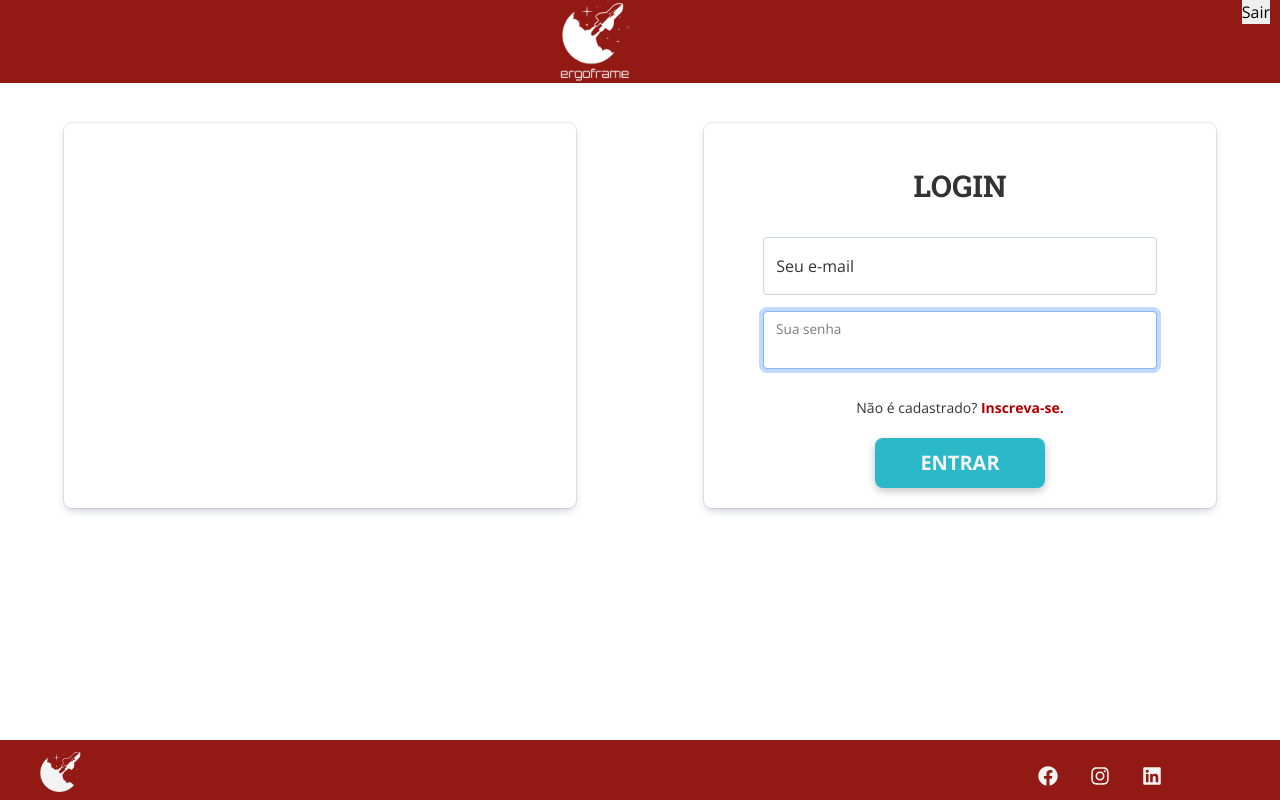
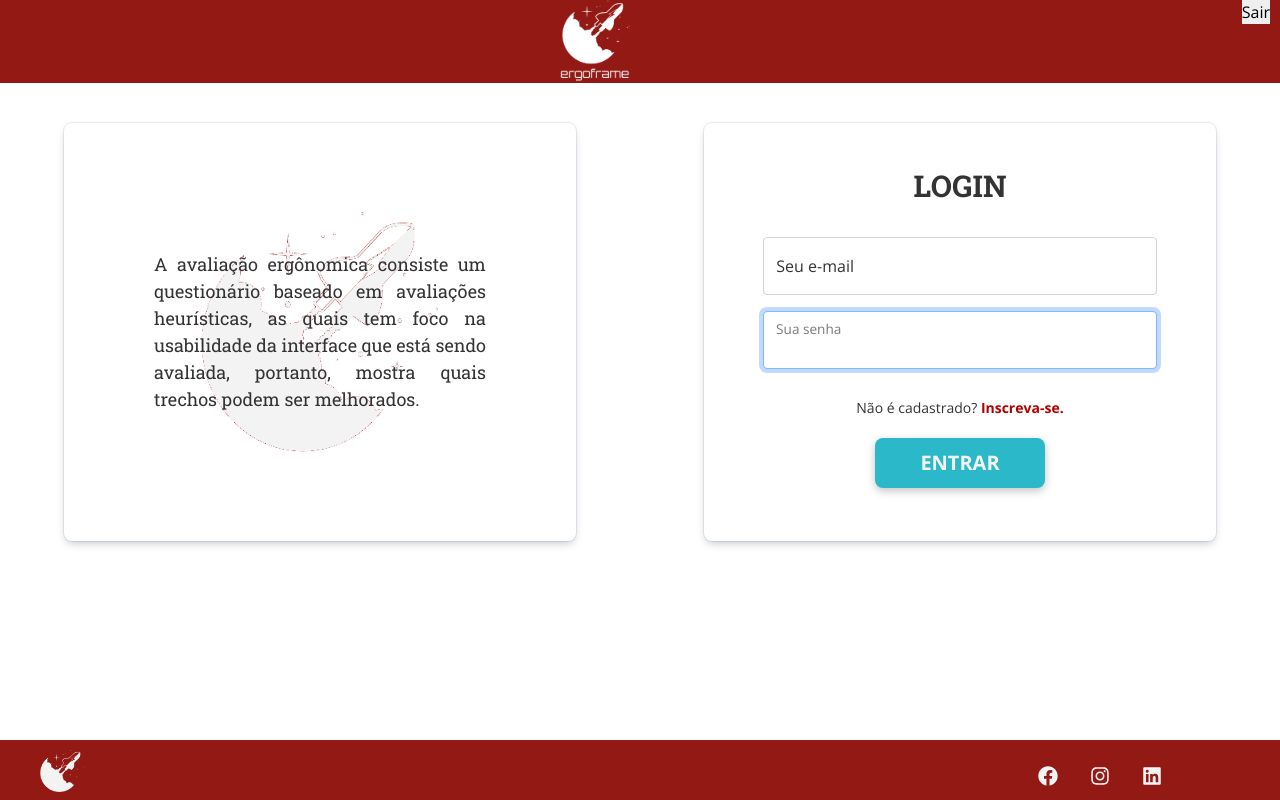
Before and after one commit to murillotlopes/refactory-dsm-ergolist, a React (Create React App) app in the folder front-end/: page / in a window 1280 px wide. Built offline with nearby package versions, Linux system fonts and the light colour scheme.

Commit message:
pequena alteracao carrossel

```diff
--- a/front-end/src/components/Carrossel/index.jsx
+++ b/front-end/src/components/Carrossel/index.jsx
@@ -1,4 +1,4 @@
-import { ContainerCarrossel } from "./style"
+import { BgImage, ContainerCarrossel } from "./style"
 
 import "react-responsive-carousel/lib/styles/carousel.min.css";
 
@@ -8,19 +8,25 @@ import { Carousel } from 'react-responsive-carousel';
 const Carrocel = () => {
     return(
         <ContainerCarrossel>
-            <div>
-            <Carousel showThumbs={false} showIndicators={false} showStatus={false} dynamicHeight={false} autoPlay={true} infiniteLoop={true} interval={2500}>
+            <BgImage>
+            <Carousel showArrows={false} showThumbs={false} showIndicators={false} showStatus={false} dynamicHeight={false} autoPlay={true} infiniteLoop={true} interval={3500}>
                 <div>
-                    <p>Seja bem-vindo ao Ergoframe, o site que busca ajudá-lo na auto-avaliação de suas telas usando metódos de avaliação ergonômicos propostos por Bastien e Scapin.</p>
+                    <p>Seja bem-vindo ao Ergoframe, o site que ajuda na auto-avaliação de suas telas usando metódos de avaliação ergonômicos propostos por Bastien e Scapin.</p>
+                </div>
+                <div>
+                    <p>A avaliação ergônomica consiste um questionário baseado em avaliações heurísticas, as quais tem foco na usabilidade da interface que está sendo avaliada, portanto, mostra quais trechos podem ser melhorados. </p>
+                </div>
+                <div>
+                    <p>Ao criar sua conta, suas avaliações permanecerão salvas e poderão ser utlizadas ou compartilhadas quando quiser!</p>
+                </div>
+                <div>
+                    <p>Suas avaliações serão salvas a cada questão respondida, assim, todo seu progresso estará seguro conosco.</p>
                 </div>
                 <div>
                    <p>Nosso projeto se basea na criação do Ergolist. Uma colaboração do Núcleo Softex-2000 de Florianópolis e o Laboratório de Utizabilidade, (UFSC/SENAI-SC/CTAI) no ano de 1999. </p>
                 </div>
-                <div>
-                    <p></p>
-                </div>
             </Carousel>
-            </div>
+            </BgImage>
         </ContainerCarrossel>
     )
 }
--- a/front-end/src/components/Carrossel/style.js
+++ b/front-end/src/components/Carrossel/style.js
@@ -1,14 +1,28 @@
 import styled from 'styled-components'
+import img from '../../assets/images/logo_footer.png'
 
 export const ContainerCarrossel = styled.div`
     // box-shadow: 1px 1px 10px 1px black;
 
-    display: block;
+    font-family: 'Roboto Slab', serif;
 
     p {
-        margin: 25% 3em;
+        margin: 25% 5em;
         font-size: 18px;
         text-align: justify;
     }
 
+    button {
+        height: 100%;
+    }
+
+    `
+
+    export const BgImage = styled.div`
+
+    background: url(${img});
+    background-size: 240px 240px;
+    background-repeat: no-repeat;
+    background-position: center;
+    z-index: -1;
 `
```
